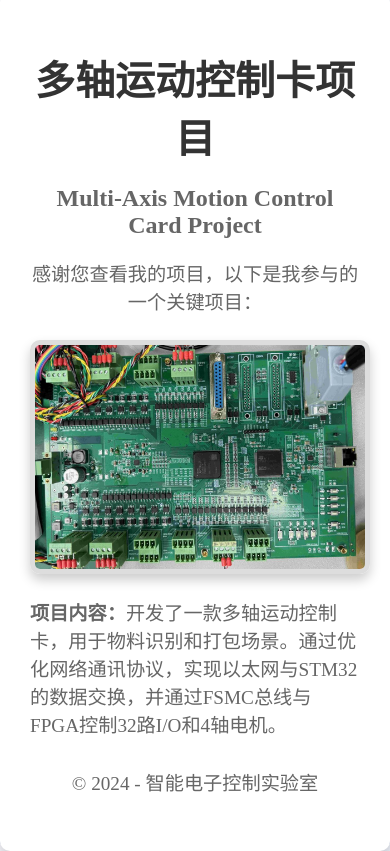
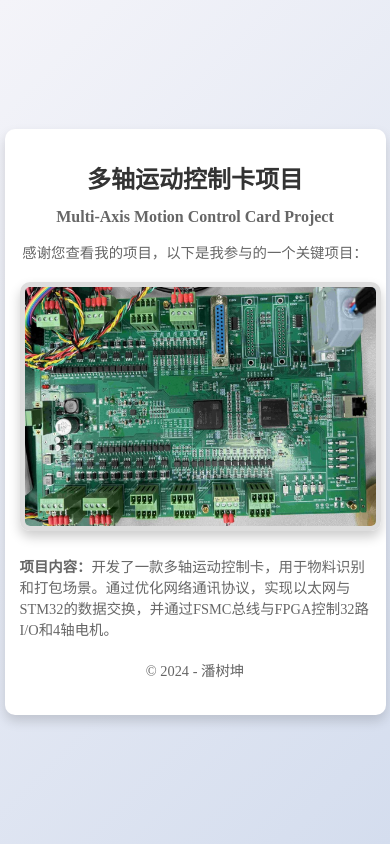
Before and after one commit to nenfan/personal-website, a plain HTML site: page index.html in a window 390 px wide. Drawn offline with Linux system fonts and the light colour scheme.

Commit message:
Update index.html

```diff
--- a/index.html
+++ b/index.html
@@ -13,38 +13,40 @@
             align-items: center;
             height: 100vh;
             margin: 0;
+            padding: 0;
+            box-sizing: border-box;
         }
 
         .container {
             text-align: center;
             background-color: #ffffff;
             border-radius: 10px;
-            padding: 30px;
-            width: 90%;
-            max-width: 800px;
+            padding: 20px;
+            max-width: 90%; /* 限制最大宽度 */
             box-shadow: 0 6px 12px rgba(0, 0, 0, 0.15);
+            overflow: hidden;
         }
 
         h1 {
-            font-size: 2.5rem;
+            font-size: 2rem;
             color: #333;
-            margin-bottom: 5px;
+            margin-bottom: 10px;
         }
 
         h2 {
-            font-size: 1.5rem;
+            font-size: 1.2rem;
             color: #666;
             margin-bottom: 15px;
         }
 
         p {
             color: #666;
-            font-size: 1.2rem;
-            margin-bottom: 25px;
+            font-size: 1rem;
+            margin-bottom: 20px;
         }
 
         img {
-            max-width: 100%;
+            max-width: 100%; /* 图片宽度设为100%以响应屏幕尺寸 */
             height: auto;
             border: 5px solid #ddd;
             border-radius: 10px;
@@ -53,51 +55,48 @@
 
         .project-description {
             margin-top: 20px;
-            font-size: 1.1rem;
+            font-size: 1rem;
             color: #444;
             text-align: left;
         }
 
         footer {
-            margin-top: 30px;
+            margin-top: 20px;
             font-size: 0.9rem;
             color: #888;
         }
 
-        .btn {
-            display: inline-block;
-            margin-top: 20px;
-            padding: 10px 20px;
-            background-color: #4CAF50;
-            color: white;
-            border-radius: 5px;
-            text-decoration: none;
-            font-size: 1.1rem;
-            transition: background-color 0.3s ease;
-        }
+        /* 媒体查询：适配不同屏幕尺寸 */
+        @media (max-width: 768px) {
+            h1 {
+                font-size: 1.5rem;
+            }
 
-        .btn:hover {
-            background-color: #45a049;
+            h2 {
+                font-size: 1rem;
+            }
+
+            p {
+                font-size: 0.9rem;
+            }
+
+            .container {
+                padding: 15px;
+            }
         }
     </style>
 </head>
 <body>
     <div class="container">
-        <!-- 项目中文名称 -->
         <h1>多轴运动控制卡项目</h1>
-        <!-- 项目英文名称 -->
         <h2>Multi-Axis Motion Control Card Project</h2>
-
         <p>感谢您查看我的项目，以下是我参与的一个关键项目：</p>
         <img src="images/project_photo.jpg" alt="项目照片">
-
-        <!-- 项目描述 -->
         <div class="project-description">
             <p><strong>项目内容：</strong>开发了一款多轴运动控制卡，用于物料识别和打包场景。通过优化网络通讯协议，实现以太网与STM32的数据交换，并通过FSMC总线与FPGA控制32路I/O和4轴电机。</p>
         </div>
-
         <footer>
-            <p>© 2024 - 智能电子控制实验室</p>
+            <p>© 2024 - 潘树坤</p>
         </footer>
     </div>
 </body>
```
